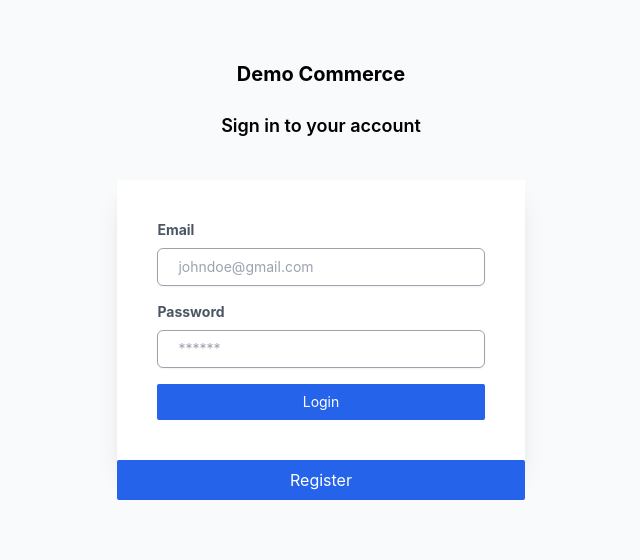
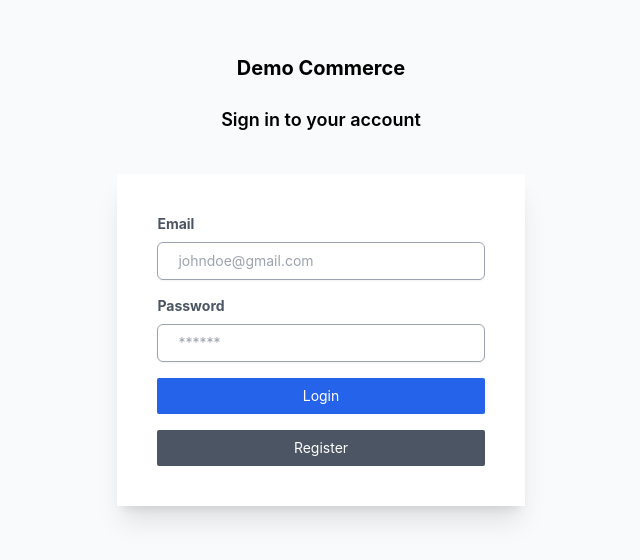
Before and after one commit to code-monarch/demo-commerce, a React (Vite) app: page /login in a window 1280 px wide. Shown: the part 120-680 px from the top of the page, without its empty margins (319-959 px from the left). Built offline with nearby package versions, Linux system fonts and the light colour scheme.

Commit message:
fix: Add Register link below Login form

```diff
--- a/src/pages/Login.tsx
+++ b/src/pages/Login.tsx
@@ -88,14 +88,13 @@ const Login = () => {
           >
             Login
           </button>
+          <button
+            className='bg-gray-600 w-full py-2 px-3 text-white rounded-sm'
+            onClick={() => navigate(`${REGISTER_PAGE}`)}
+          >
+            Register
+          </button>
         </form>
-
-        <button
-          className='bg-blue-600 w-full py-2 px-3 text-white rounded-sm'
-          onClick={()=> navigate(`${REGISTER_PAGE}`)}
-        >
-          Register
-        </button>
       </div>
     </div>
   );
```
